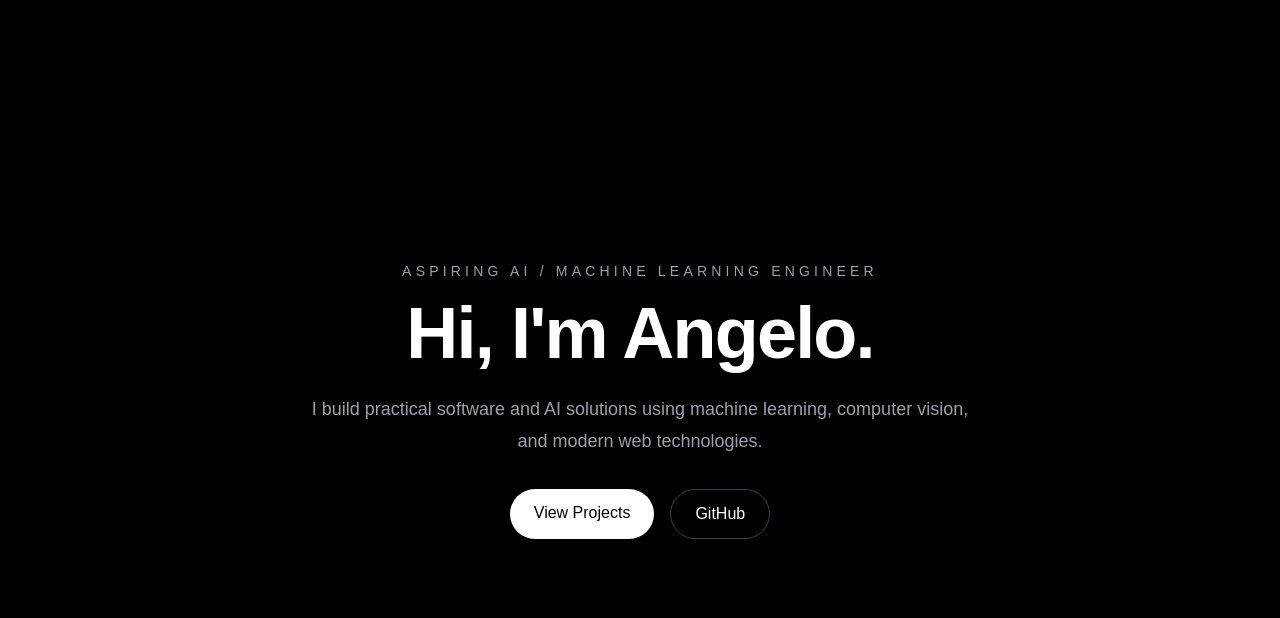
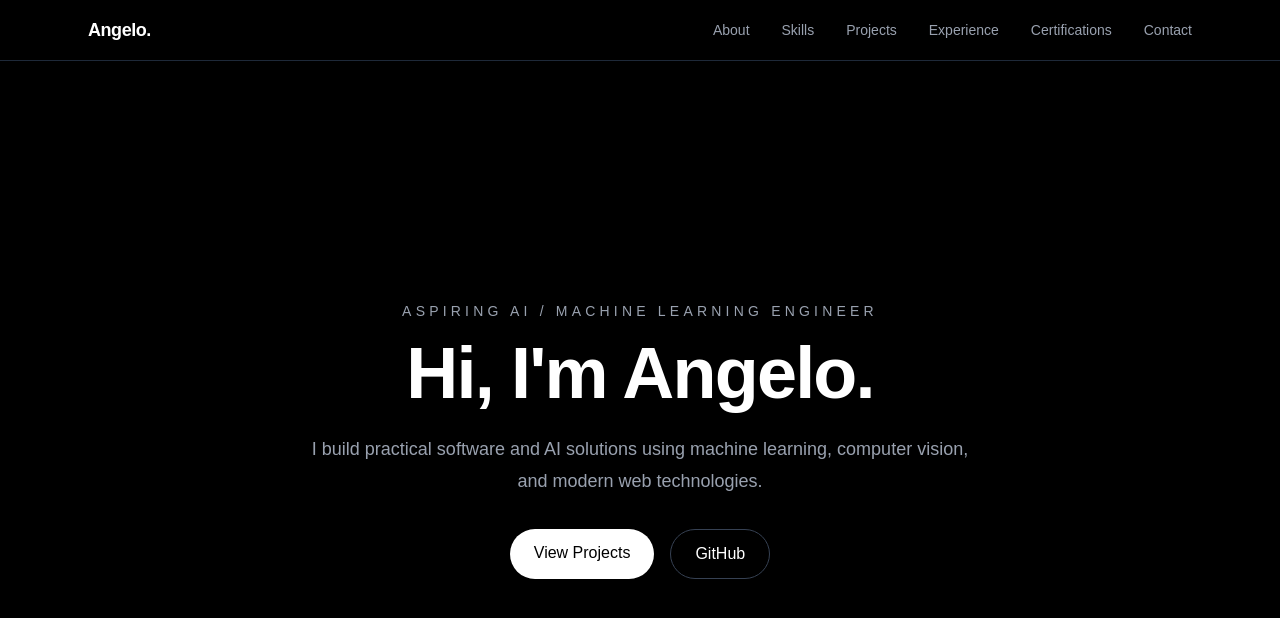
Before and after one commit to Wackzy12/angelo-portfolio, a Next.js app: page / in a window 1280 px wide. Shown: the top 618 px of the page. Built offline with nearby package versions, Linux system fonts and the light colour scheme.

Commit message:
Create reusable navbar component

```diff
--- a/src/app/page.tsx
+++ b/src/app/page.tsx
@@ -1,7 +1,11 @@
+import Navbar from "@/components/Navbar";
+
 export default function Home() {
   return (
     <main className="min-h-screen bg-black text-white">
-      <section className="flex min-h-screen items-center justify-center px-6">
+      <Navbar />
+
+      <section className="flex min-h-screen items-center justify-center px-6 pt-20">
         <div className="max-w-4xl text-center">
           <p className="mb-4 text-sm uppercase tracking-[0.3em] text-gray-400">
             Aspiring AI / Machine Learning Engineer
--- /dev/null
+++ b/src/components/Navbar.tsx
@@ -0,0 +1,58 @@
+export default function Navbar() {
+  return (
+    <nav className="fixed top-0 z-50 w-full border-b border-gray-800 bg-black/80 backdrop-blur">
+      <div className="mx-auto flex max-w-6xl items-center justify-between px-6 py-4">
+        <a
+          href="#"
+          className="text-lg font-bold tracking-tight"
+        >
+          Angelo.
+        </a>
+
+        <div className="hidden items-center gap-8 text-sm text-gray-400 md:flex">
+          <a
+            href="#about"
+            className="transition hover:text-white"
+          >
+            About
+          </a>
+
+          <a
+            href="#skills"
+            className="transition hover:text-white"
+          >
+            Skills
+          </a>
+
+          <a
+            href="#projects"
+            className="transition hover:text-white"
+          >
+            Projects
+          </a>
+
+          <a
+            href="#experience"
+            className="transition hover:text-white"
+          >
+            Experience
+          </a>
+
+          <a
+            href="#certifications"
+            className="transition hover:text-white"
+          >
+            Certifications
+          </a>
+
+          <a
+            href="#contact"
+            className="transition hover:text-white"
+          >
+            Contact
+          </a>
+        </div>
+      </div>
+    </nav>
+  );
+}
```
